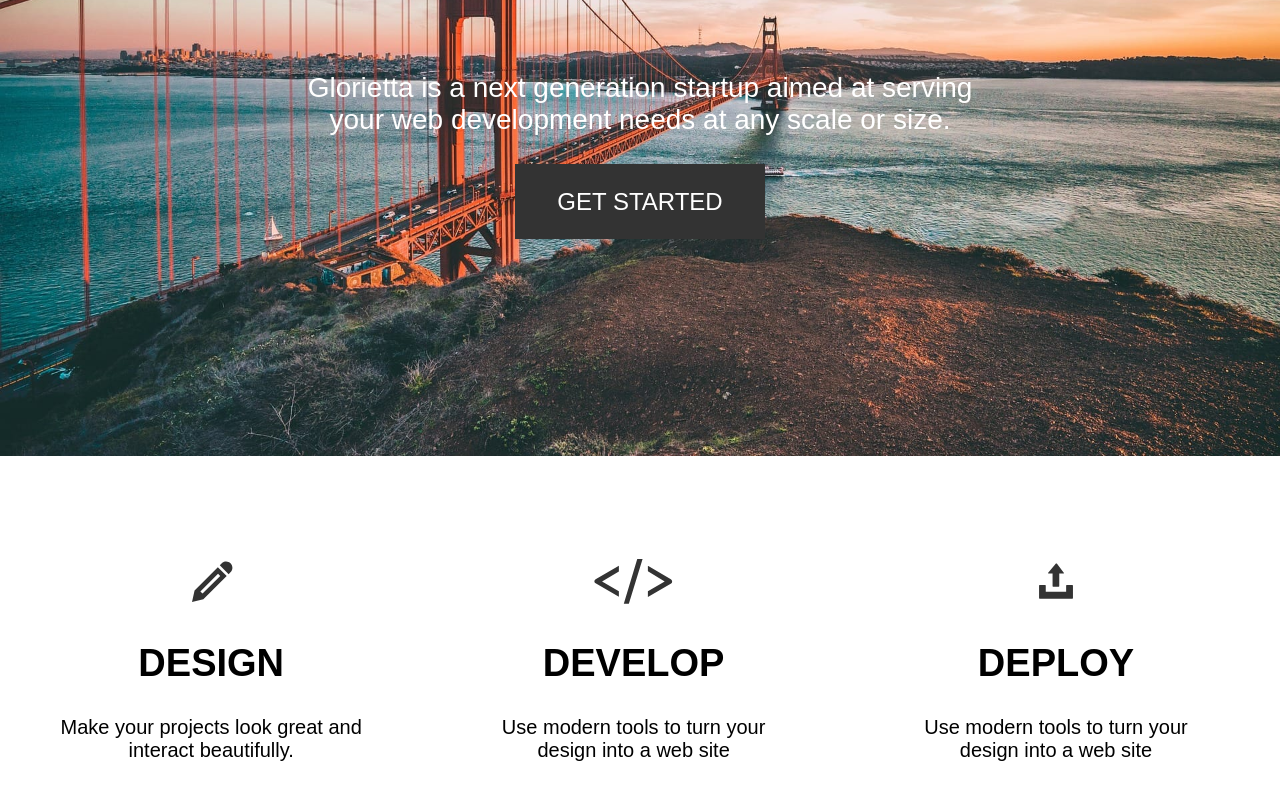
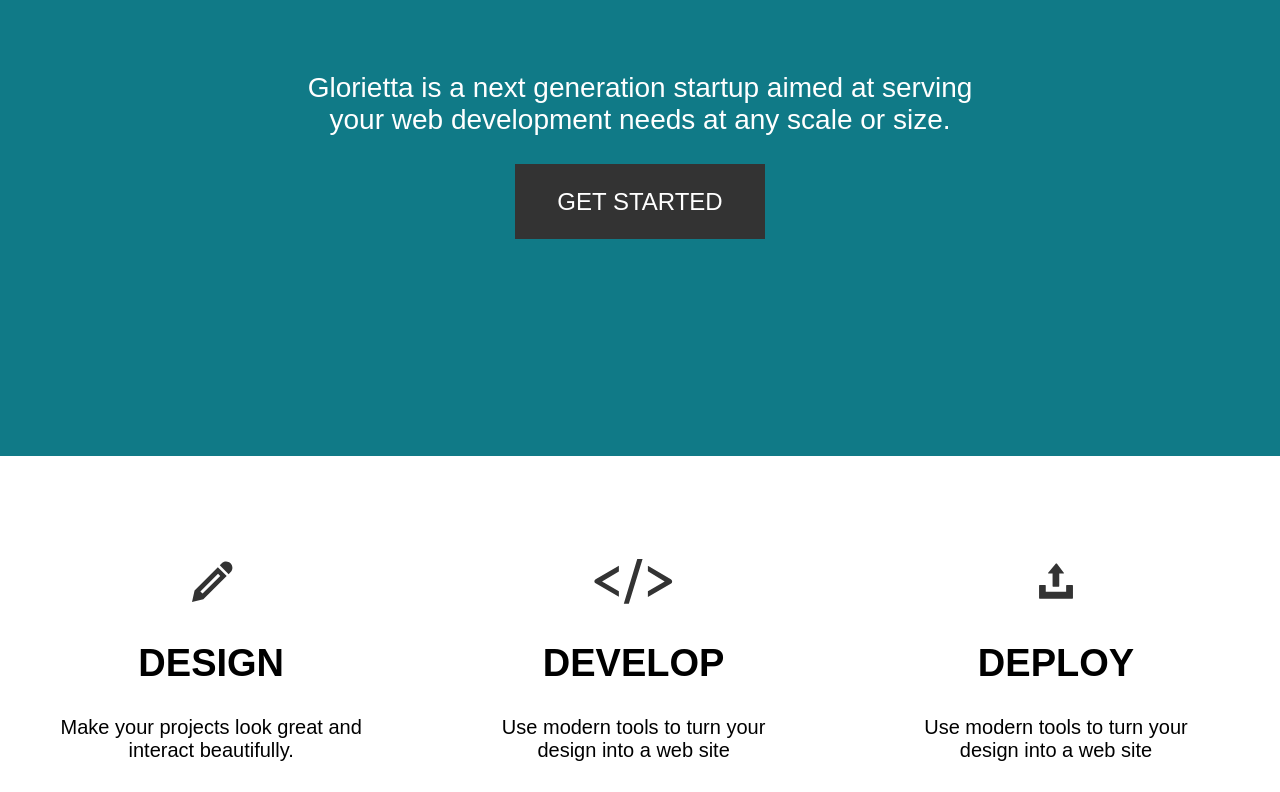
Before and after one commit to dombrant/glorietta, a plain HTML site: page index.html in a window 1280 px wide. Shown: the part 344-1136 px from the top of the page. Drawn offline with Linux system fonts and the light colour scheme.

Commit message:
Changed jumbotron background to #107A87

```diff
--- a/css/MainStyle.css
+++ b/css/MainStyle.css
@@ -385,7 +385,7 @@ End nav code
           align-items: center;
   min-height: 100vh;
   width: 100vw;
-  background: url("../img/home images/GoldenGateBridge.jpg");
+  background: #107A87;
   background-size: cover;
   background-position: center;
   background-repeat: no-repeat;
```
